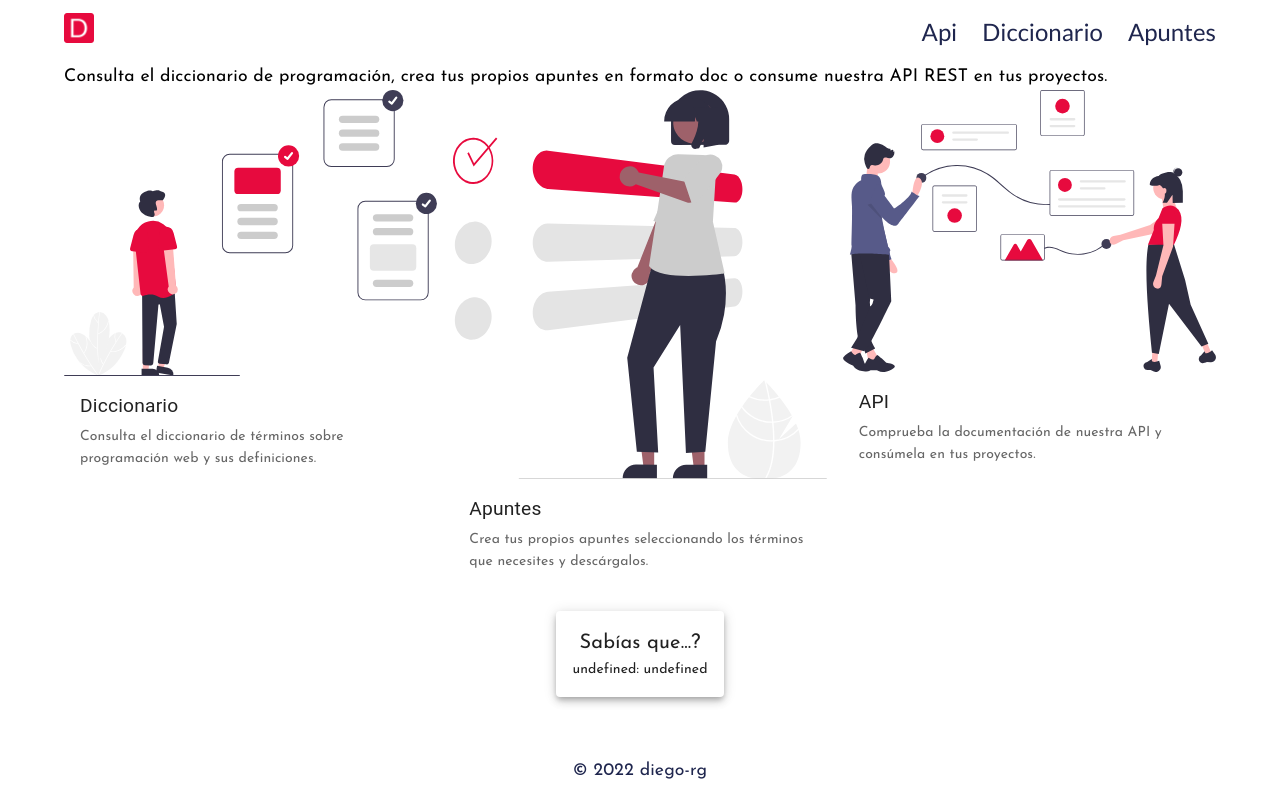
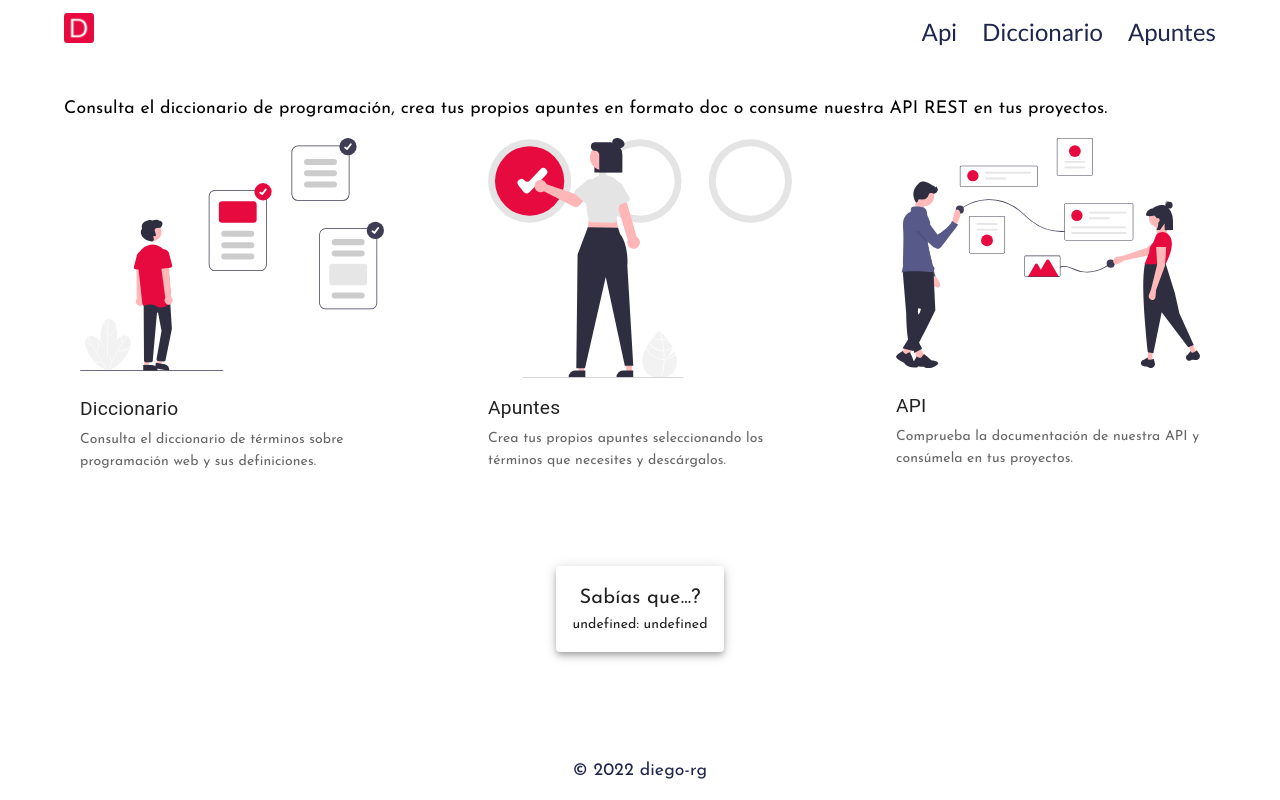
Before and after one commit to diego-rg/react-diccionario-programacion, a React (Create React App) app: page / in a window 1280 px wide. Built offline with nearby package versions, Linux system fonts and the light colour scheme; no server answers.

Commit message:
paddings and spacing for sections

```diff
--- a/src/components/ApiInfo.js
+++ b/src/components/ApiInfo.js
@@ -72,7 +72,11 @@ const ApiInfo = () => {
     );
   });
 
-  return <Box component="main">{renderedText}</Box>;
+  return (
+    <Box component="main" sx={{ paddingY: 4 }}>
+      {renderedText}
+    </Box>
+  );
 };
 
 export default ApiInfo;
--- a/src/components/CheckTerms.js
+++ b/src/components/CheckTerms.js
@@ -70,7 +70,7 @@ const CheckTerms = ({ terms, categories }) => {
     });
 
   return (
-    <Box component="main">
+    <Box component="main" sx={{ paddingY: 4 }}>
       <Typography
         variant="body1"
         component="p"
--- a/src/components/CreateCheatsheet.js
+++ b/src/components/CreateCheatsheet.js
@@ -111,7 +111,7 @@ const CreateCheatsheet = ({ terms, categories }) => {
     });
 
   return (
-    <Box component="main">
+    <Box component="main" sx={{ paddingY: 4 }}>
       <Typography
         variant="body1"
         component="p"
--- a/src/components/Home.js
+++ b/src/components/Home.js
@@ -7,7 +7,7 @@ import { Card, CardContent, CardMedia, CardActionArea } from "@mui/material";
 
 const Home = () => {
   return (
-    <Box component="main">
+    <Box component="main" sx={{paddingY: 4}}>
       <Typography
         variant="body1"
         component="p"
@@ -19,7 +19,7 @@ const Home = () => {
         formato doc o consume nuestra API REST en tus proyectos.
       </Typography>
 
-      <Grid spacing={2} container>
+      <Grid spacing={9} container>
         <Grid item xs={12} sm={6} md={4}>
           <LinkNav href="/dictionary">
             <Card
@@ -28,14 +28,14 @@ const Home = () => {
                 boxShadow: "none",
               }}
             >
-              <CardActionArea>
+              <CardActionArea sx={{ padding: 2 }}>
                 <CardMedia
                   component="img"
                   height="auto"
                   image="/checking.svg"
                   alt="person reading data"
                 />
-                <CardContent>
+                <CardContent sx={{ padding: 0, paddingTop: 3 }}>
                   <Typography gutterBottom variant="body2" component="h2">
                     Diccionario
                   </Typography>
@@ -57,14 +57,14 @@ const Home = () => {
                 boxShadow: "none",
               }}
             >
-              <CardActionArea>
+              <CardActionArea sx={{ padding: 2 }}>
                 <CardMedia
                   component="img"
                   height="auto"
                   image="/choosing.svg"
                   alt="person choosing data"
                 />
-                <CardContent>
+                <CardContent sx={{ padding: 0, paddingTop: 2 }}>
                   <Typography gutterBottom variant="body2" component="h2">
                     Apuntes
                   </Typography>
@@ -86,14 +86,14 @@ const Home = () => {
                 boxShadow: "none",
               }}
             >
-              <CardActionArea>
+              <CardActionArea sx={{ padding: 2 }}>
                 <CardMedia
                   component="img"
                   height="auto"
                   image="/data.svg"
                   alt="person checking a network"
                 />
-                <CardContent>
+                <CardContent sx={{ padding: 0, paddingTop: 3 }}>
                   <Typography gutterBottom variant="body2" component="h2">
                     API
                   </Typography>
```
Also changed, not shown: public/choosing.svg.
